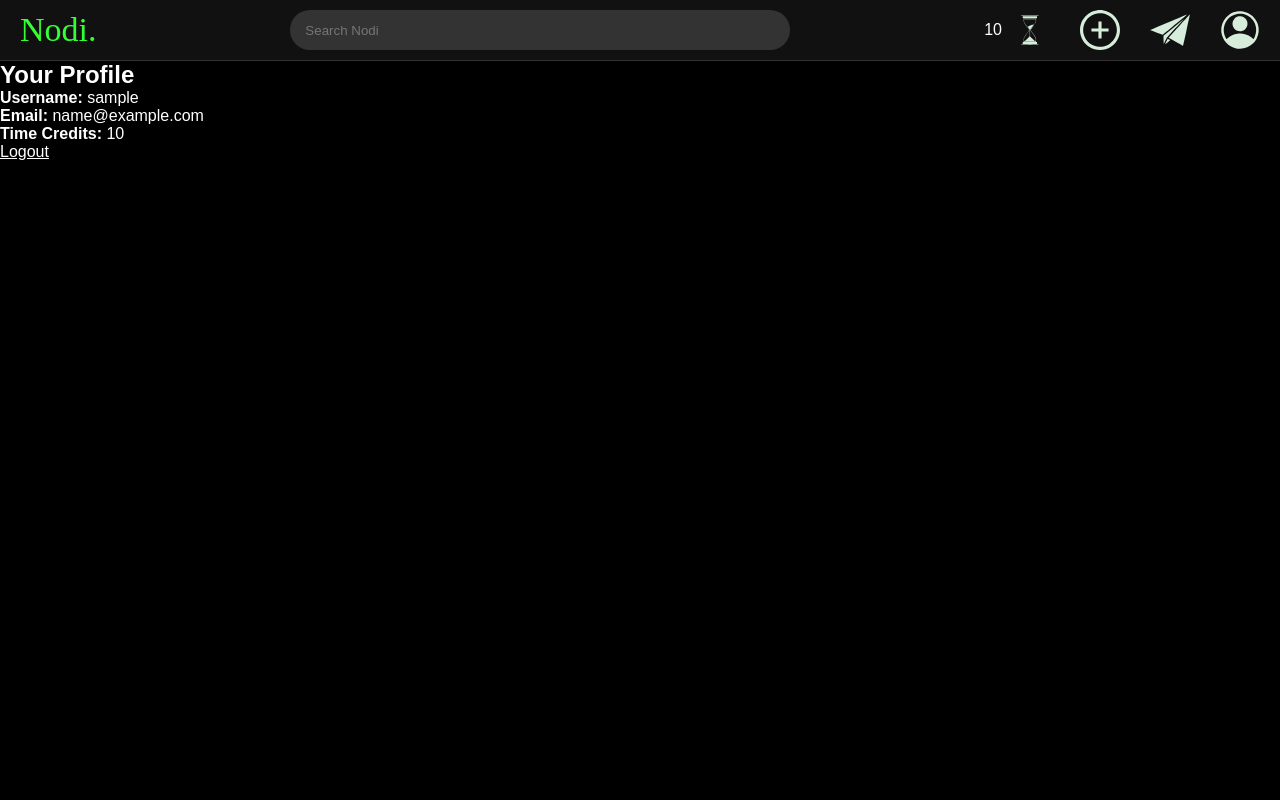
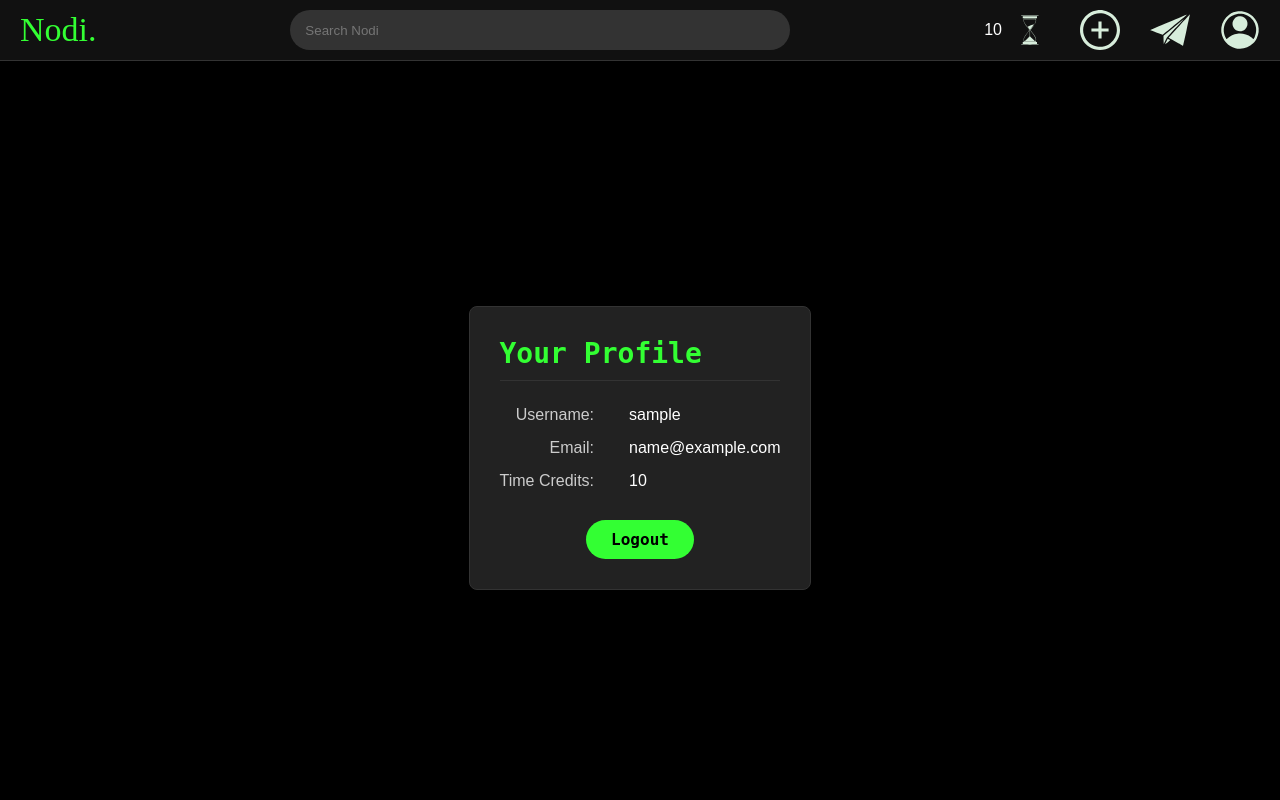
Before and after one commit to Adil-im/Time_Bank, a Django app: page /profile/ in a window 1280 px wide. Run offline with Django 5.2, Linux system fonts and the light colour scheme; the visitor is signed in with stand-in values (Sample User, id 1).

Commit message:
Profile UI Update

```diff
--- a/timebank/static/timebank/css/style.css
+++ b/timebank/static/timebank/css/style.css
@@ -168,6 +168,16 @@ header {
     overflow-y: auto;
 }
 
+button.Contact{
+    color: black;
+    background-color: #42e142;
+    padding: 5px 10px;
+    border-radius: 10px;
+    border-block: none;
+    cursor: pointer;
+}
+
+
 .post {
     background-color: #222;
     border-radius: 8px;
@@ -252,3 +262,100 @@ header {
     background-color: #333;
     border-radius: 8px;
 }
+
+/* Profile Container Styles */
+
+
+.profile-container {
+    background-color: #222;
+    border-radius: 8px;
+    padding: 30px;
+    margin: auto;
+    margin-bottom: 200px;
+    max-width: 600px;
+    border: 1px solid #333;
+    box-shadow: 0 4px 8px rgba(0, 0, 0, 0.3);
+}
+
+.profile-container h2 {
+    color: #3f3;
+    font-family: 'JetBrains Mono', monospace;
+    font-size: 28px;
+    margin-bottom: 25px;
+    padding-bottom: 10px;
+    border-bottom: 1px solid #333;
+}
+
+.profile-info {
+    display: grid;
+    grid-template-columns: max-content 1fr;
+    gap: 15px 20px;
+}
+
+.profile-info p {
+    display: contents;
+}
+
+.profile-info strong {
+    color: #ccc;
+    font-weight: normal;
+    text-align: right;
+    padding-right: 15px;
+}
+
+.profile-info span {
+    color: white;
+    font-weight: 500;
+    word-break: break-word;
+}
+
+.profile-actions {
+    margin-top: 30px;
+    text-align: center;
+}
+
+.logout-btn {
+    background-color: #3f3;
+    color: black;
+    padding: 10px 25px;
+    border-radius: 30px;
+    text-decoration: none;
+    font-weight: bold;
+    display: inline-block;
+    transition: all 0.3s ease;
+    border: none;
+    cursor: pointer;
+    font-family: 'JetBrains Mono', monospace;
+    font-size: 16px;
+}
+
+.logout-btn:hover {
+    background-color: #2d2;
+    transform: translateY(-2px);
+    box-shadow: 0 4px 12px rgba(63, 255, 63, 0.3);
+}
+
+/* Responsive adjustments */
+@media (max-width: 768px) {
+    .profile-container {
+        padding: 20px;
+        margin: 10px;
+    }
+
+    .profile-info {
+        grid-template-columns: 1fr;
+        gap: 10px;
+    }
+
+    .profile-info strong {
+        text-align: left;
+        padding-right: 0;
+        padding-top: 10px;
+        border-top: 1px solid #333;
+    }
+
+    .profile-info strong:first-child {
+        border-top: none;
+        padding-top: 0;
+    }
+}
--- a/timebank/templates/timebank/main.html
+++ b/timebank/templates/timebank/main.html
@@ -85,6 +85,7 @@
                 <div class="post-meta">
                     <span class="post-topic">{{ post.get_topic_display }}</span>
                     <span class="post-hours">{{ post.hours_offered }} hours</span>
+                    <button class="Contact">Contact Me!  </button>
                 </div>
             </div>
         {% empty %}
```
